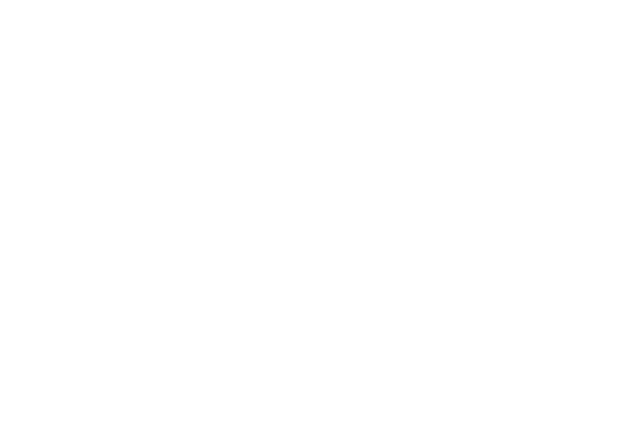
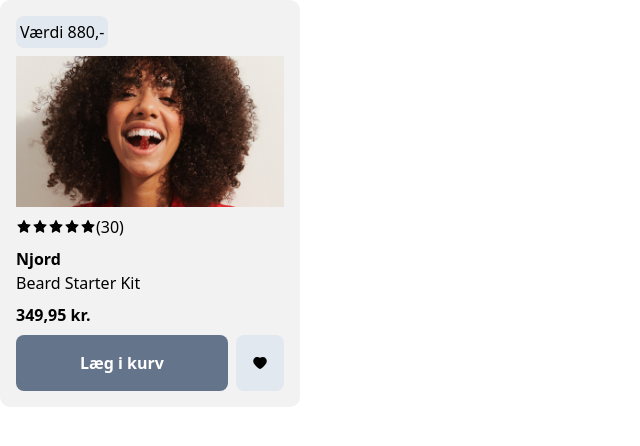
Before and after one commit to magn5310/matas_quiz, a Next.js app: page / in a window 1280 px wide. Shown: the top 446 px of the page, without its empty margins (0-640 px from the left). Built offline with nearby package versions, Linux system fonts and the light colour scheme.

Commit message:
productcard

```diff
--- a/src/app/components/ProductCard.jsx
+++ b/src/app/components/ProductCard.jsx
@@ -1,3 +1,31 @@
+import styles from "./ProductCard.module.css";
+import { AiFillStar } from "react-icons/ai";
+import { AiFillHeart } from "react-icons/ai";
+
 export default function ProductCard() {
-  return <div></div>;
+  return (
+    <article className={styles.productCard}>
+      <p className="bg-slate-200 p-1 rounded-lg self-start">Værdi 880,-</p>
+      <img className={styles.productImage} src="/pics/product.jpg" alt="product" />
+      <div className="flex items-center">
+        <AiFillStar />
+        <AiFillStar />
+        <AiFillStar />
+        <AiFillStar />
+        <AiFillStar />
+        <p>(30)</p>
+      </div>
+      <div>
+        <p className="font-bold">Njord</p>
+        <p>Beard Starter Kit</p>
+      </div>
+      <p className="font-bold">349,95 kr.</p>
+      <div className="flex gap-2">
+        <button className="bg-slate-500 font-bold text-white grow rounded-lg p-4">Læg i kurv</button>
+        <button className="bg-slate-200 rounded-lg p-4">
+          <AiFillHeart />
+        </button>
+      </div>
+    </article>
+  );
 }
--- /dev/null
+++ b/src/app/components/ProductCard.module.css
@@ -0,0 +1,14 @@
+.productCard {
+  max-width: 300px;
+  background-color: rgb(242, 242, 242);
+  padding: 1rem;
+  display: flex;
+  flex-direction: column;
+  gap: 0.5rem;
+  border-radius: 10px;
+}
+
+.productImage {
+  width: 100%;
+  object-fit: cover;
+}
--- a/src/app/page.jsx
+++ b/src/app/page.jsx
@@ -1,5 +1,10 @@
 import Image from "next/image";
+import ProductCard from "./components/ProductCard";
 
 export default function Home() {
-  return <main></main>;
+  return (
+    <main>
+      <ProductCard />
+    </main>
+  );
 }
```
Also changed, not shown: public/pics/product.jpg (added).
